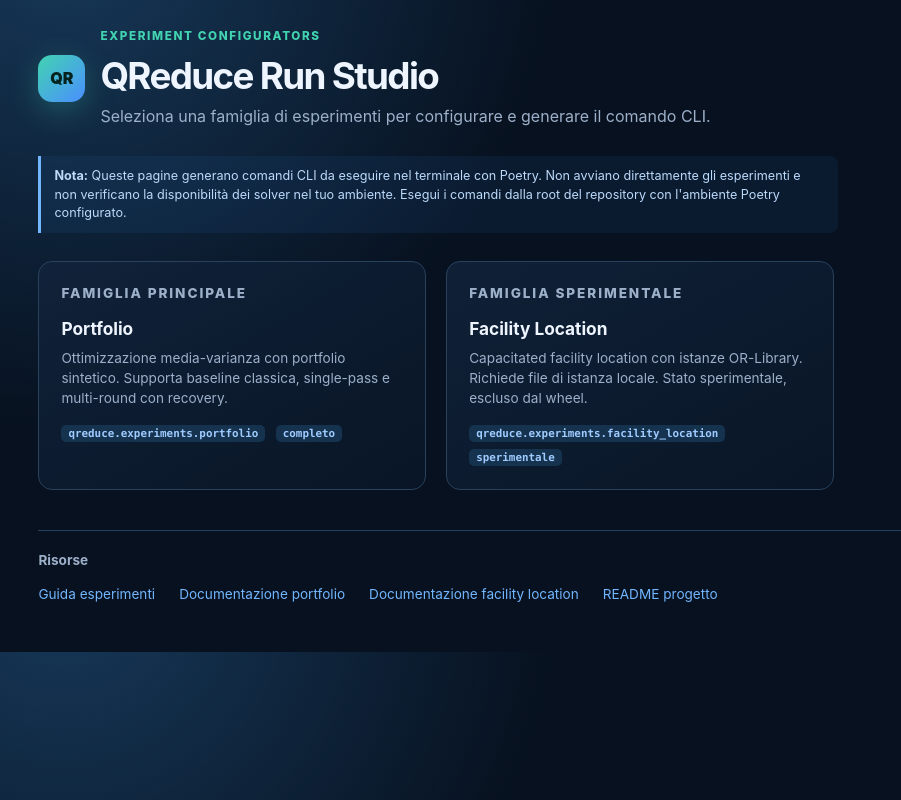
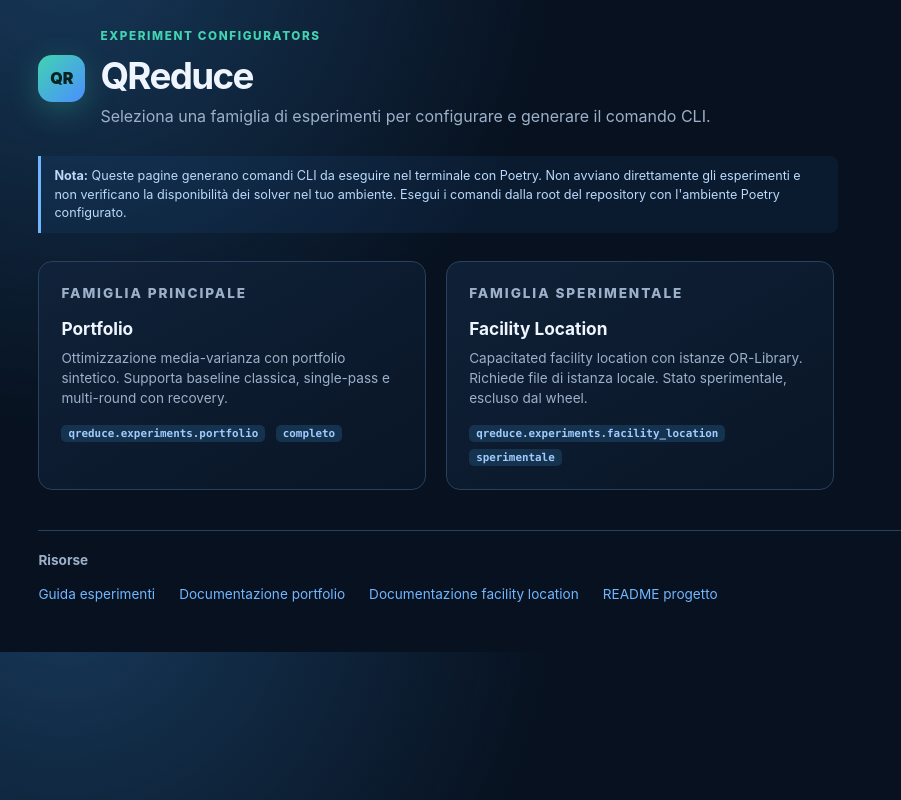
Before and after one commit to albetriv/qreduce, a website: page uix/index.html in a window 1280 px wide. Shown: the whole page, without its empty margins (0-901 px from the left). Drawn offline with Linux system fonts and the light colour scheme.

Commit message:
chore(ui): shorten landing page title to QReduce
Use the project name as the heading for simpler branding.

```diff
--- a/uix/index.html
+++ b/uix/index.html
@@ -14,7 +14,7 @@
         <div class="logo">QR</div>
         <div>
           <p class="eyebrow">Experiment configurators</p>
-          <h1>QReduce Run Studio</h1>
+          <h1>QReduce</h1>
           <p class="muted" style="margin:0">Seleziona una famiglia di esperimenti per configurare e generare il comando CLI.</p>
         </div>
       </div>
```
